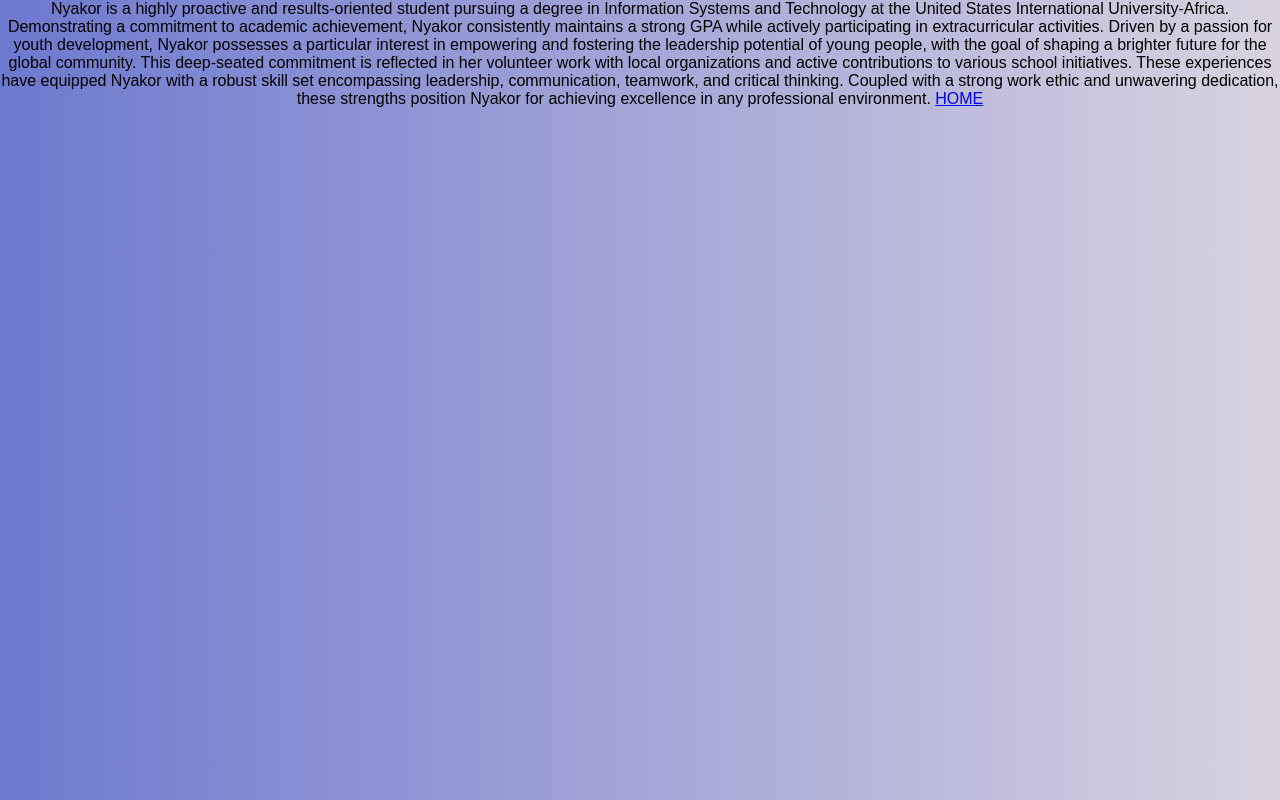
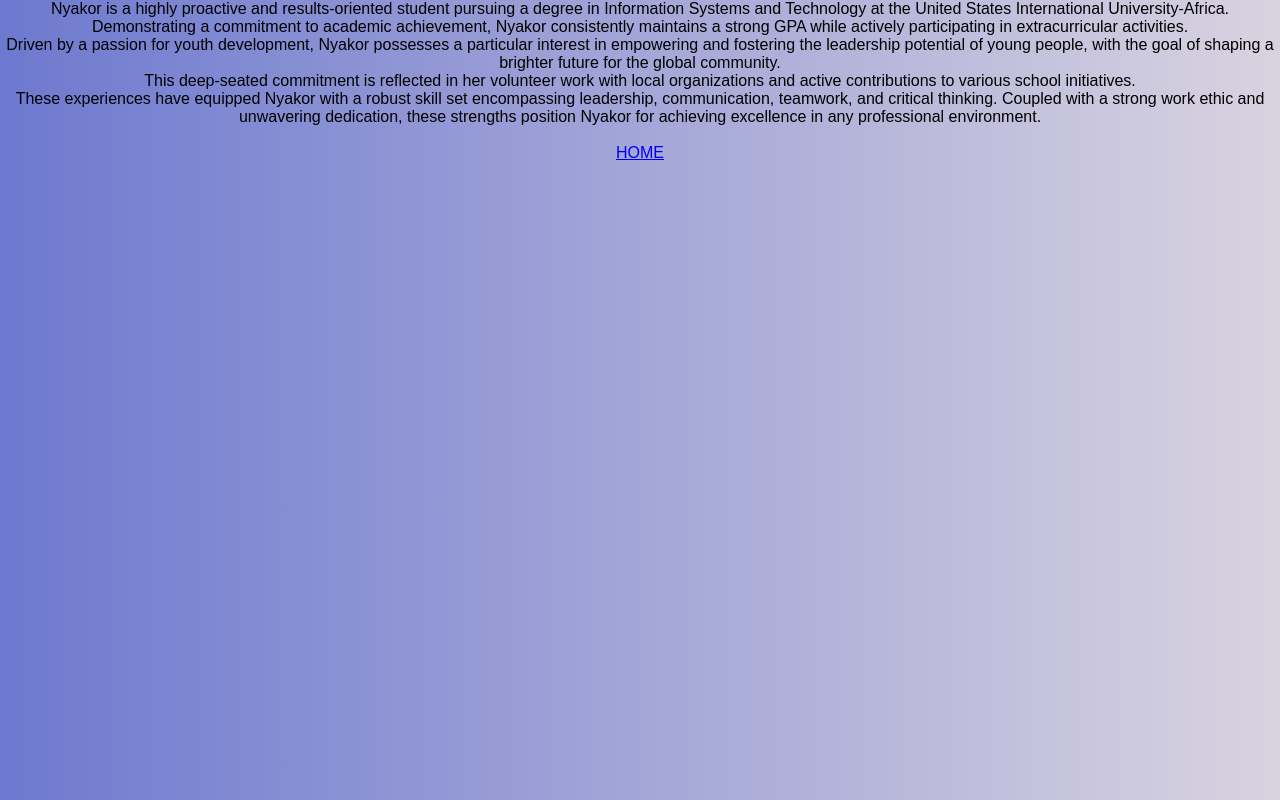
Before and after one commit to marymajok/marymajok.github.io, a plain HTML site: page personal.html in a window 1280 px wide. Drawn offline with Linux system fonts and the light colour scheme.

Commit message:
Update personal.html

```diff
--- a/personal.html
+++ b/personal.html
@@ -15,9 +15,10 @@
                 }
          </style>
         <body>
-            Nyakor is a highly proactive and results-oriented student pursuing a degree in Information Systems and Technology at the United States International University-Africa.
-            Demonstrating a commitment to academic achievement, Nyakor consistently maintains a strong GPA while actively participating in extracurricular activities.
-            Driven by a passion for youth development, Nyakor possesses a particular interest in empowering and fostering the leadership potential of young people, with the goal of shaping a brighter future for the global community.
-            This deep-seated commitment is reflected in her volunteer work with local organizations and active contributions to various school initiatives. These experiences have equipped Nyakor with a robust skill set encompassing leadership, communication, teamwork, and critical thinking. Coupled with a strong work ethic and unwavering dedication, these strengths position Nyakor for achieving excellence in any professional environment.
+            Nyakor is a highly proactive and results-oriented student pursuing a degree in Information Systems and Technology at the United States International University-Africa. <Br>
+            Demonstrating a commitment to academic achievement, Nyakor consistently maintains a strong GPA while actively participating in extracurricular activities.<br>
+            Driven by a passion for youth development, Nyakor possesses a particular interest in empowering and fostering the leadership potential of young people, with the goal of shaping a brighter future for the global community. <br>
+            This deep-seated commitment is reflected in her volunteer work with local organizations and active contributions to various school initiatives.<br> These experiences have equipped Nyakor with a robust skill set encompassing leadership, communication, teamwork, and critical thinking. Coupled with a strong work ethic and unwavering dedication, these strengths position Nyakor for achieving excellence in any professional environment.<br>
             </body>
+    <br>
 <a href="index.html">HOME</a>
```
